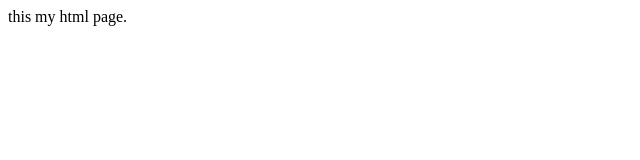
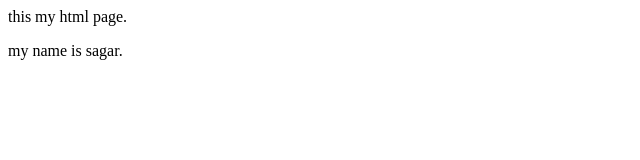
Before and after one commit to sagar-ribadiya/sagar-web, a plain HTML site: page index.html in a window 1280 px wide. Shown: the full height of the page, 0-640 px from the left. Drawn offline with Linux system fonts and the light colour scheme.

Commit message:
change info

```diff
--- a/index.html
+++ b/index.html
@@ -1 +1,2 @@
 <p>this my html page.</p>
+<p>my name is sagar.</p>
```
